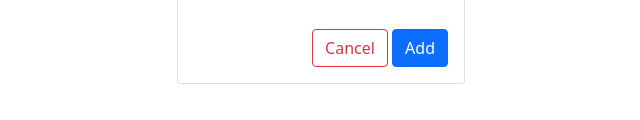
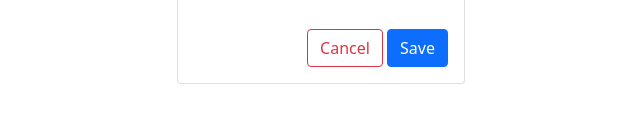
Before and after one commit to whatever413y/se2125-my-first-website, a plain HTML site: page home.html in a window 1280 px wide. Both pictures are taken after a click on the button "Add". Shown: the part 284-404 px from the top of the page, 319-959 px from the left. Drawn offline with nearby package versions, Linux system fonts and the light colour scheme.

Commit message:
button changes
changed Add to Save

```diff
--- a/home.html
+++ b/home.html
@@ -36,7 +36,7 @@
         </div>
         <div class="card-body text-end">
             <button class="btn btn-outline-danger" onclick='closeAddingWindow()'>Cancel</button>
-            <button class="btn btn-primary" onclick='addPerson()'>Add</button>
+            <button class="btn btn-primary" onclick='addPerson()'>Save</button>
         </div>
 
     </div>
```
